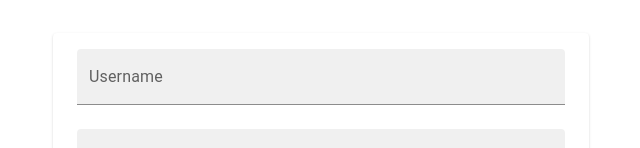
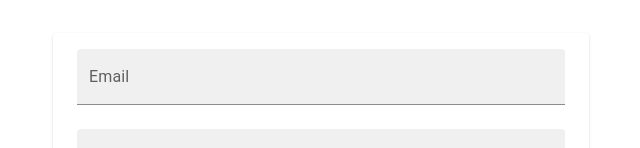
Before and after one commit to nomannaeem12/React, a React (Vite) app: page /sign-up in a window 1280 px wide. Shown: the part 371-519 px from the top of the page, without its empty margins (319-959 px from the left). Built offline with nearby package versions, Linux system fonts and the light colour scheme.

Commit message:
Update signUp.tsx

```diff
--- a/src/app/authentication/pages/signUp/signUp.tsx
+++ b/src/app/authentication/pages/signUp/signUp.tsx
@@ -27,7 +27,7 @@ export function SignUp(){
                                     <Container maxWidth="sm" sx={{marginBottom: '1rem'}}>
                                         <Field name='email'>
                                             {({field})=>(
-                                                <TextField label="Username" variant="filled" margin='normal' fullWidth {...field}/>
+                                                <TextField label="Email" variant="filled" margin='normal' fullWidth {...field}/>
                                             )}
                                         </Field>
                                         <Field name='password'>
```
